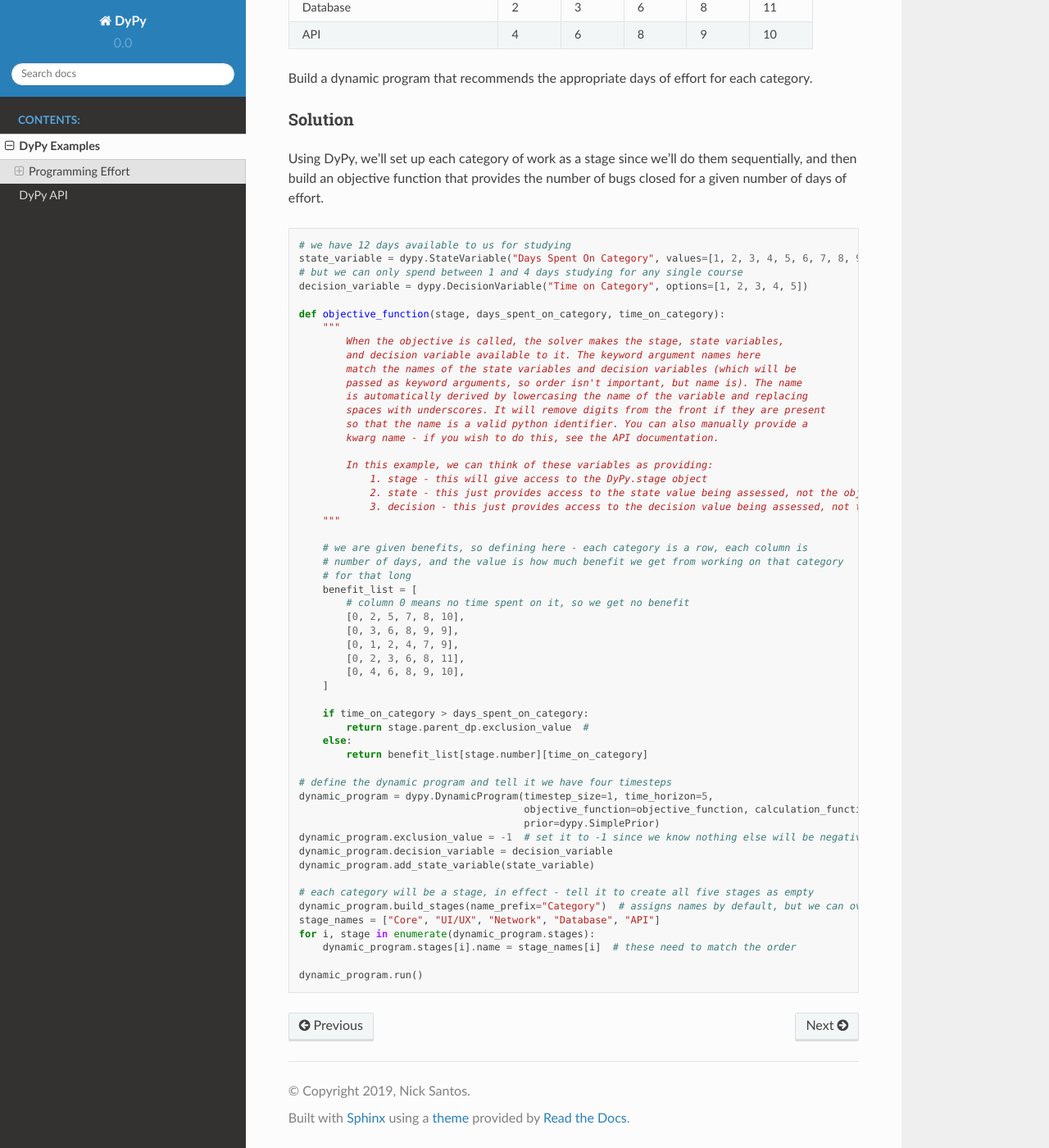
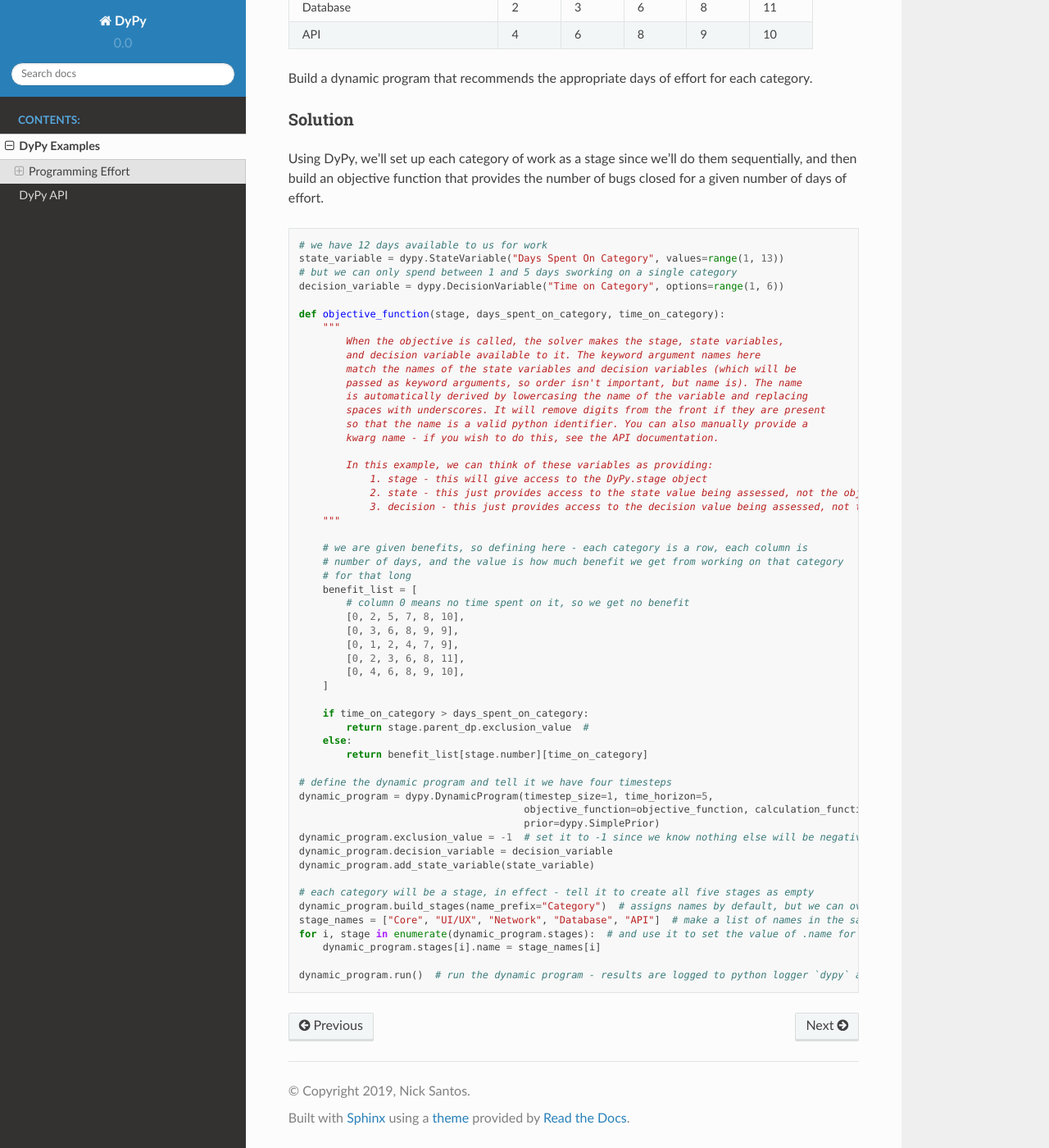
Before and after one commit to nickrsan/dypy, a Sphinx documentation site: the page built from docs/source/examples.rst, in a window 1280 px wide and 1400 px high, scrolled down 637 px. Shown: the whole window at 82% size. Built offline with Sphinx 7.4.7 and the Read the Docs theme 2.0.0, drawn with Linux system fonts in a browser that asks for light colours.

Commit message:
Comment cleanup, Added test for programming with and without allowing choice of zero. The one allowing zero currently fails.

```diff
--- a/docs/source/examples.rst
+++ b/docs/source/examples.rst
@@ -67,10 +67,10 @@ number of days of effort.
 
 .. code-block:: python
 
-    # we have 12 days available to us for studying
-    state_variable = dypy.StateVariable("Days Spent On Category", values=[1, 2, 3, 4, 5, 6, 7, 8, 9, 10, 11, 12])
-    # but we can only spend between 1 and 4 days studying for any single course
-    decision_variable = dypy.DecisionVariable("Time on Category", options=[1, 2, 3, 4, 5])
+    # we have 12 days available to us for work
+    state_variable = dypy.StateVariable("Days Spent On Category", values=range(1, 13))
+    # but we can only spend between 1 and 5 days sworking on a single category
+    decision_variable = dypy.DecisionVariable("Time on Category", options=range(1, 6))
 
     def objective_function(stage, days_spent_on_category, time_on_category):
         """
@@ -116,8 +116,8 @@ number of days of effort.
 
     # each category will be a stage, in effect - tell it to create all five stages as empty
     dynamic_program.build_stages(name_prefix="Category")  # assigns names by default, but we can override them
-    stage_names = ["Core", "UI/UX", "Network", "Database", "API"]
-    for i, stage in enumerate(dynamic_program.stages):
-        dynamic_program.stages[i].name = stage_names[i]  # these need to match the order
+    stage_names = ["Core", "UI/UX", "Network", "Database", "API"]  # make a list of names in the same order they're used in our objective function
+    for i, stage in enumerate(dynamic_program.stages):  # and use it to set the value of .name for each stage
+        dynamic_program.stages[i].name = stage_names[i]
 
-    dynamic_program.run()
+    dynamic_program.run()  # run the dynamic program - results are logged to python logger `dypy` and decisions are set on each stage as .decision_amount
```
Also changed, not shown: dypy/__init__.py (+0 -19 lines), 1 other file.
